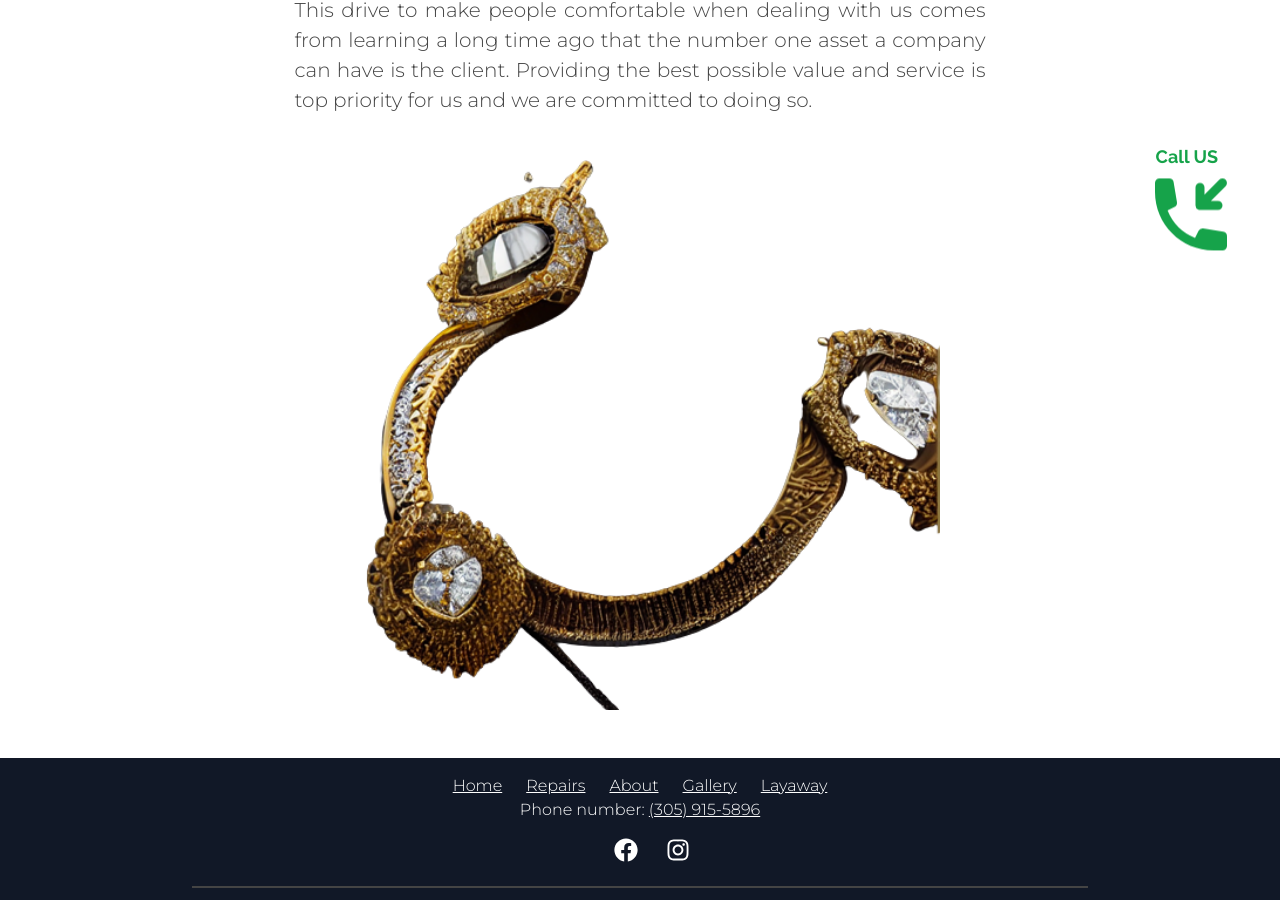
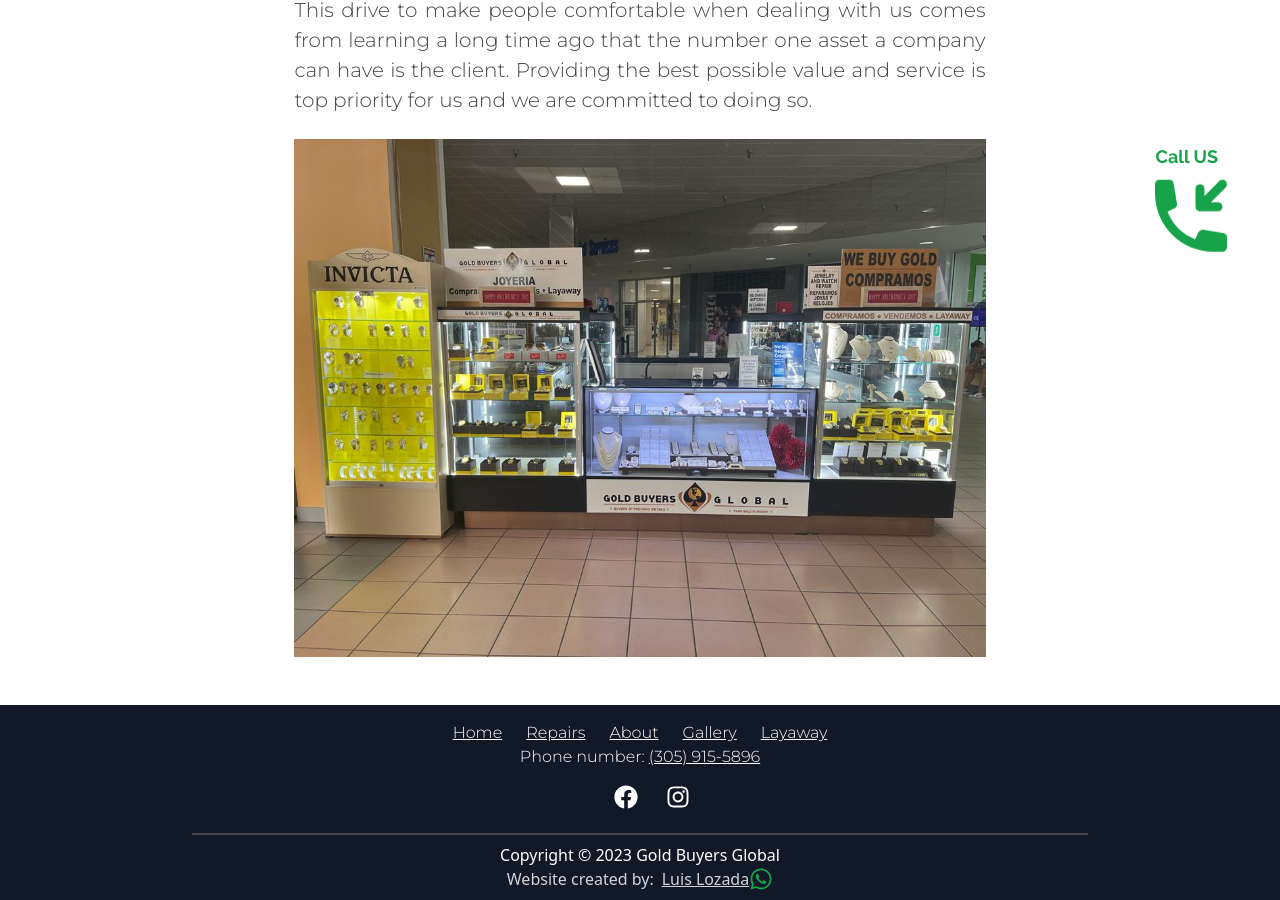
Before and after one commit to Fasterplop/GoldBuyersGlobal, a Next.js app: page /about in a window 1280 px wide. Shown: the part 493-1393 px from the top of the page. Built offline with nearby package versions, Linux system fonts and the light colour scheme.

Commit message:
minor changes

```diff
--- a/src/pages/about.jsx
+++ b/src/pages/about.jsx
@@ -1,7 +1,7 @@
 import React from "react";
 import Layout from "@/Layouts/Layout";
 import Image from "next/image";
-import { heroImage } from "@/images";
+import { joyeria } from "@/images";
 import Head from "next/head";
 import { HiPhoneIncoming } from "react-icons/hi";
 import Link from "next/link";
@@ -48,9 +48,9 @@ const about = () => {
               </p>
 
               <Image
-                className="mx-auto my-6"
-                src={heroImage}
-                width={600}
+                className=" w-full mx-auto my-6"
+                src={joyeria}
+                width={800}
                 height={200}
               />
             </div>
--- a/src/pages/index.jsx
+++ b/src/pages/index.jsx
@@ -7,7 +7,7 @@ import Hero from "@/components/Hero";
 import Card from "@/components/Card";
 import Banner from "@/components/Banner";
 import Testimonials from "@/components/Testimonials";
-import { heroImage, jeweler, one, twentyone, sixteen, joyeria } from "@/images";
+import { jeweler, one, twentyone, sixteen, joyeria } from "@/images";
 import { AiOutlineArrowRight } from "react-icons/ai";
 import { HiPhoneIncoming } from "react-icons/hi";
 import { Fade } from "react-awesome-reveal";
--- a/src/pages/layaway.jsx
+++ b/src/pages/layaway.jsx
@@ -1,8 +1,7 @@
 import Layout from "@/Layouts/Layout";
 import React from "react";
 import Link from "next/link";
-import Image from "next/image";
-import { heroImage } from "@/images";
+
 import Head from "next/head";
 import { HiPhoneIncoming } from "react-icons/hi";
 import { Fade } from "react-awesome-reveal";
```
